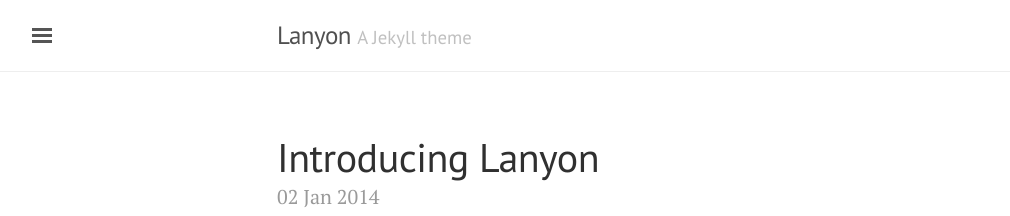
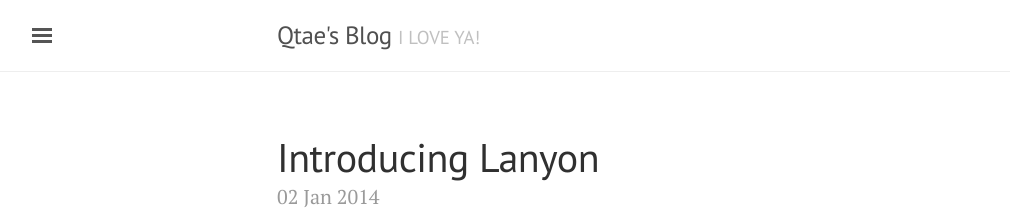
Before and after one commit to Qtae/Qtae.github.io, a Jekyll site: the page built from index.html, in a window 1280 px wide and 900 px high. Shown: the top 216 px of the window, without its empty margins (3-1013 px from the left). Built offline with Jekyll 4.4.1, drawn with Linux system fonts in a browser that asks for light colours; the list of posts is cut into pages by our own code.

Commit message:
Update _config.yml

```diff
--- a/_config.yml
+++ b/_config.yml
@@ -8,18 +8,18 @@
 paginate_path: "page:num"
 
 # Setup
-title:               Lanyon
-tagline:             'A Jekyll theme'
+title:               Qtae's Blog
+tagline:             'I LOVE YA!'
 description:         'A reserved <a href="http://jekyllrb.com" target="_blank">Jekyll</a> theme that places the utmost gravity on content with a hidden drawer. Made by <a href="https://twitter.com/mdo" target="_blank">@mdo</a>.'
-url:                 http://lanyon.getpoole.com
+url:                 http://qtae.github.io
 baseurl:             ''
 paginate:            5
 
 # About/contact
 author:
-  name:              Mark Otto
-  url:               https://twitter.com/mdo
-  email:             markdotto@gmail.com
+  name:              Qtae Kim
+  url:
+  email:             qtkim91@gmail.com
 
 # Custom vars
 version:             1.0.0
```
